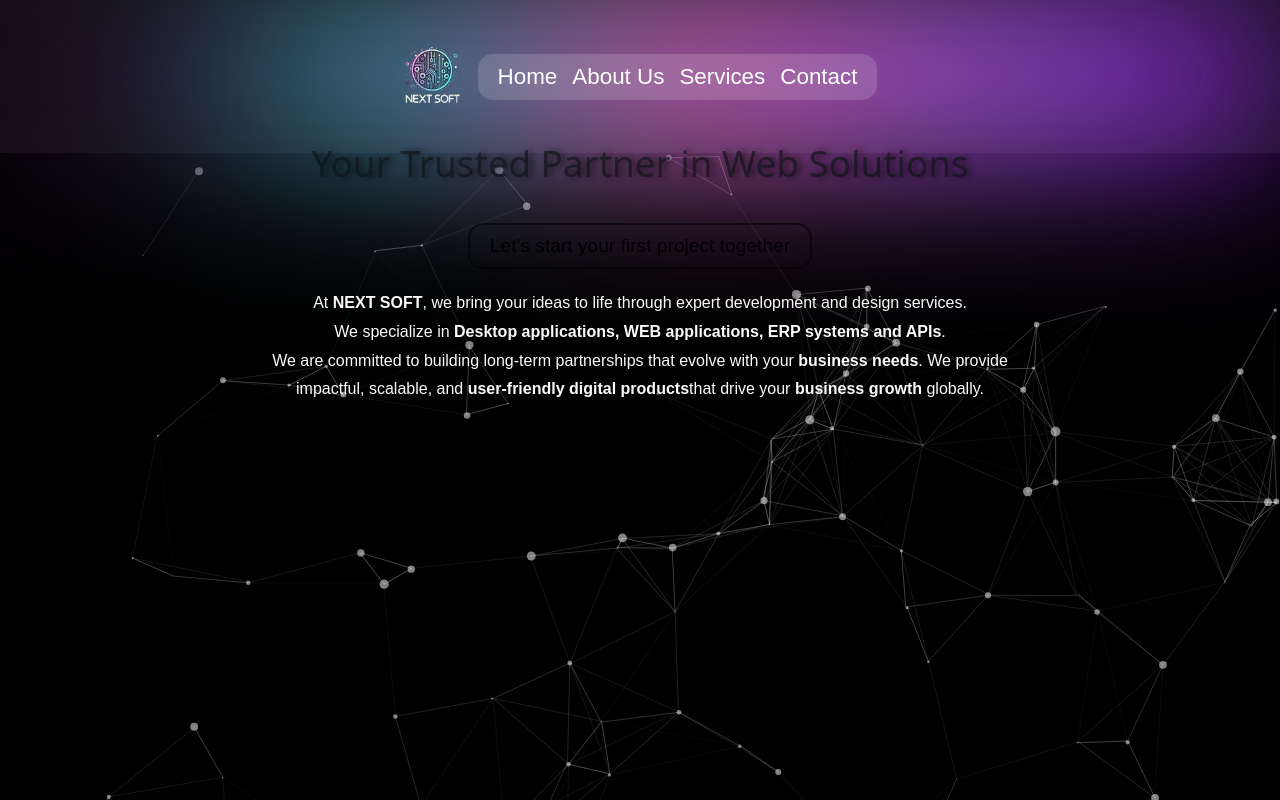
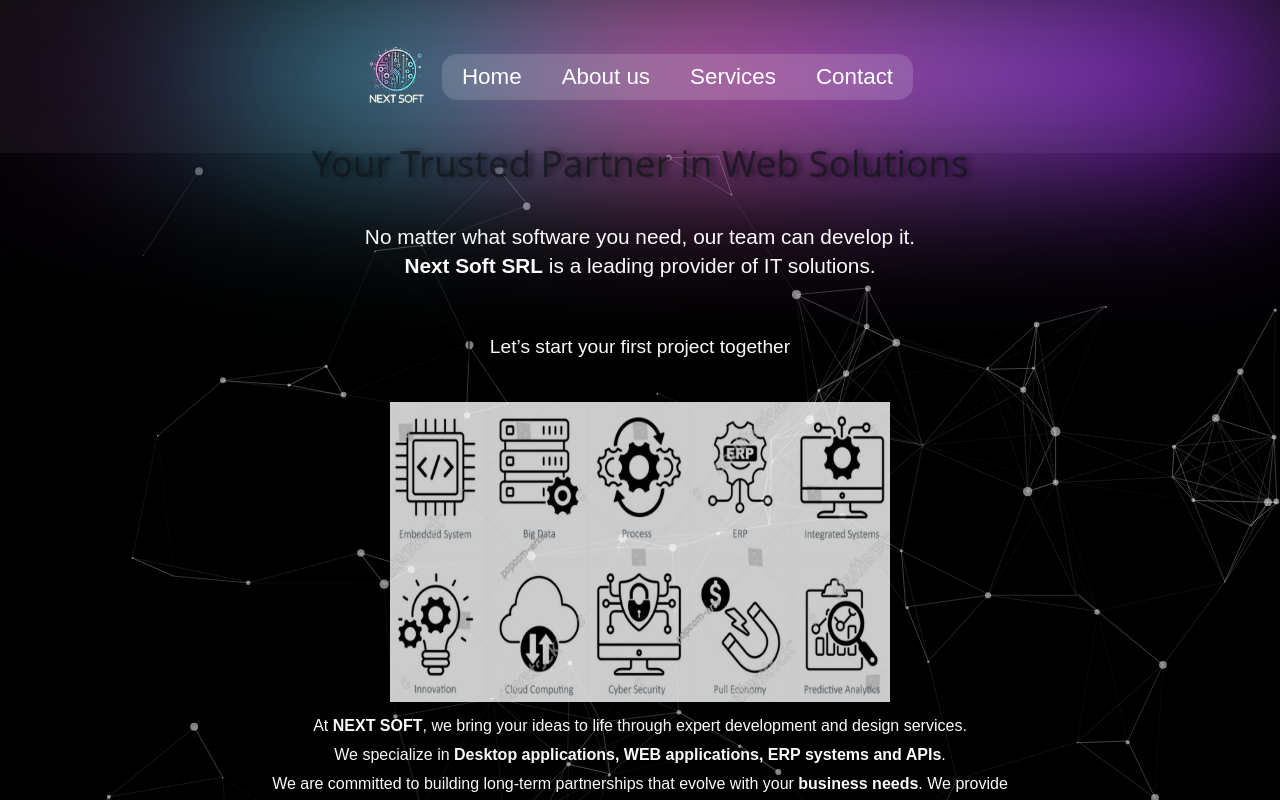
Before and after one commit to MitroiBogdanJob/NEXT-SOFT-SRL, a React (Create React App) app: page / in a window 1280 px wide. Shown: the top 800 px of the page. Built offline with nearby package versions, Linux system fonts and the light colour scheme.

Commit message:
Commit 9.2 about us page

```diff
--- a/src/AboutPage/AboutPage.jsx
+++ /dev/null
@@ -1,12 +0,0 @@
-import React from 'react';
-
-function About() {
-    return (
-        <div class = "menu-contain-text-left">
-            <h1>About Us</h1>
-            <p>Next Soft SRL is a leading provider of IT solutions...</p>
-        </div>
-    );
-}
-
-export default About;
--- /dev/null
+++ b/src/AboutUsPage/AboutUsPage.css
@@ -0,0 +1,8 @@
+.Who-We-Are {
+	color: rgb(93, 42, 165);
+	font-size: 50px;
+}
+.aboutU-first {
+	color: rgb(106, 0, 255);
+	font-size: 15px;
+}
--- /dev/null
+++ b/src/AboutUsPage/AboutUsPage.jsx
@@ -0,0 +1,22 @@
+import React from "react";
+import "./AboutUsPage.css";
+
+function AboutUsPage() {
+	return (
+		<>
+			<h6>About Us</h6>
+			<br />
+			<div className="Who-We-Are">Who We Are?</div>
+			<div className="aboutU-first">-We transform lives through technology-</div>
+			<br />
+			<p className="text-large homepage-text-large_homepage-text-lg__24_gZ">
+				What we stand for Our purpose and values We exist to create an
+				environment and a culture that breeds success by caring for our
+				customers as individuals and enabling our people to be the best that
+				they can be.
+			</p>
+		</>
+	);
+}
+
+export default AboutUsPage;
--- a/src/App.js
+++ b/src/App.js
@@ -4,10 +4,11 @@
 import Header from "./Shared.Header-Footer/Header/Header";
 import Footer from "./Shared.Header-Footer/Footer/Footer";
 import HomePage from "./HomePage/HomePage";
-import AboutPage from "./AboutPage/AboutPage";
+import AboutUsPage from "./AboutUsPage/AboutUsPage";
 import ContactPage from "./ContactPage/ContactPage";
 import ServicesPage from "./ServicesPage/ServicesPage";
 import ContactForm from "./ContactForm/ContactForm";
+
 function App() {
 	return (
 		<Router>
@@ -15,7 +16,7 @@
 			<Routes>
 				<Route path="/" element={<HomePage />} />
 				<Route path="/ContactForm" element={<ContactForm />} />
-				<Route path="/About" element={<AboutPage />} />
+				<Route path="/AboutUs" element={<AboutUsPage />} />
 				<Route path="/ContactUs" element={<ContactPage />} />
 				<Route path="/Services" element={<ServicesPage />} />
 			</Routes>
--- a/src/HomePage/HomePage.css
+++ b/src/HomePage/HomePage.css
@@ -4,6 +4,21 @@
 	color: rgb(250, 250, 250);
 	text-align: center;
 	font-size: 1rem;
+	line-height: 1.8rem;
+	margin-top: 20px;
+	max-width: 800px;
+	margin-left: auto;
+	margin-right: auto;
+}
+
+.first-text {
+	flex-direction: column;
+	justify-content: center;
+	align-items: center;
+	text-align: center;
+	color: rgb(250, 250, 250);
+	text-align: center;
+	font-size: 1.3rem;
 	line-height: 1.8rem;
 	margin-top: 20px;
 	max-width: 800px;
@@ -18,8 +33,12 @@
 	height: 100vh;
 	text-align: center;
 }
-
-/* === Stiluri pentru secțiunea 3D === */
+.img1 {
+	align-items: center;
+	width: 500px; /* lățimea dorită */
+	height: 300px; /* înălțimea dorită */
+	opacity: 0.8;
+}
 
 /* Canvas-ul 3D */
 canvas {
--- a/src/HomePage/HomePage.jsx
+++ b/src/HomePage/HomePage.jsx
@@ -1,19 +1,33 @@
 import React from "react";
 import "./HomePage.css";
 import { Link } from "react-router-dom";
-
+import img1 from "../Images/ImagesOnPage/img1.jpg";
 function HomePage() {
 	return (
 		<>
-			<div>
-				<h6>Your Trusted Partner in Web Solutions</h6>
-				{/* Link-ul stilizat ca buton */}
-				<Link to="/ContactForm" className="transparent-button">
-					Let’s start your first project together
-				</Link>
+			<h6>Your Trusted Partner in Web Solutions</h6>
+			<div className="first-text">
+				No matter what software you need, our team can develop it.
+				<br />
+				<strong className="strong-font-normal highlight">
+					{" "}
+					Next Soft SRL
+				</strong>{" "}
+				is a leading provider of IT solutions.
+				<br />
 			</div>
 			<div className="menu-contain-text-left">
 				<p className="text-large homepage-text-large_homepage-text-lg__24_gZ">
+					<div>
+						{/* Link-ul stilizat ca buton */}
+						<Link to="/ContactForm" className="transparent-button">
+							Let’s start your first project together
+						</Link>
+						<br />
+						<br />
+					</div>
+					<img className="img1" src={img1} alt="img1" />
+					<br />
 					At <strong className="strong-font-normal highlight">NEXT SOFT</strong>
 					, we bring your ideas to life through expert development and design
 					services.
--- a/src/Shared.Header-Footer/Header/Header.css
+++ b/src/Shared.Header-Footer/Header/Header.css
@@ -28,7 +28,7 @@
 	margin: 0;
 	padding: 0;
 	display: inline-flex; /* Elemente pe orizontală, cu lățime variabilă în funcție de conținut */
-	gap: 15px; /* Spațiu între elemente */
+	gap: 40px; /* Spațiu între elemente */
 	border-radius: 15px; /* Colțuri rotunjite pentru meniu */
 	padding: 10px 20px; /* Padding pentru a face meniul mai larg */
 	background-color: rgba(
--- a/src/Shared.Header-Footer/Header/Header.js
+++ b/src/Shared.Header-Footer/Header/Header.js
@@ -17,7 +17,7 @@
 						<Link to="/">Home</Link>
 					</li>
 					<li>
-						<Link to="/AboutPage">About Us</Link>
+						<Link to="/AboutUs">About us</Link>
 					</li>
 					<li>
 						<Link to="/Services">Services</Link>
```
Also changed, not shown: src/Images/ImagesOnPage/img1.jpg (added).
